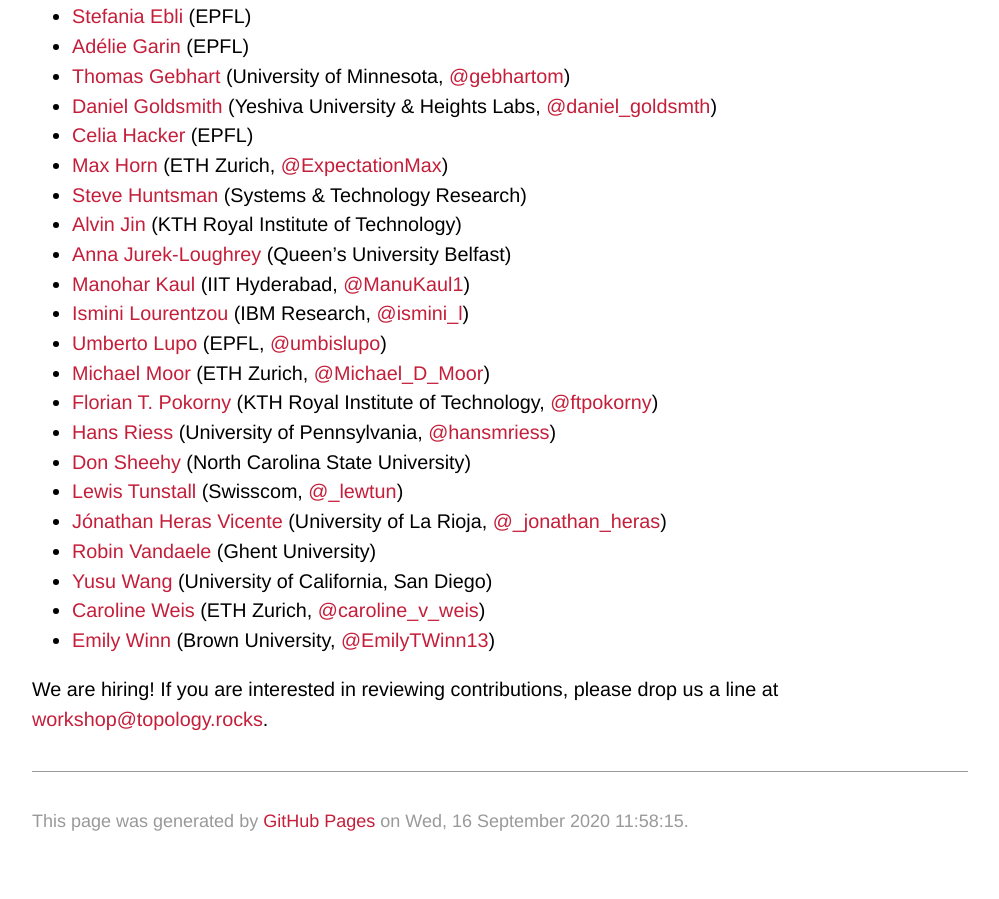
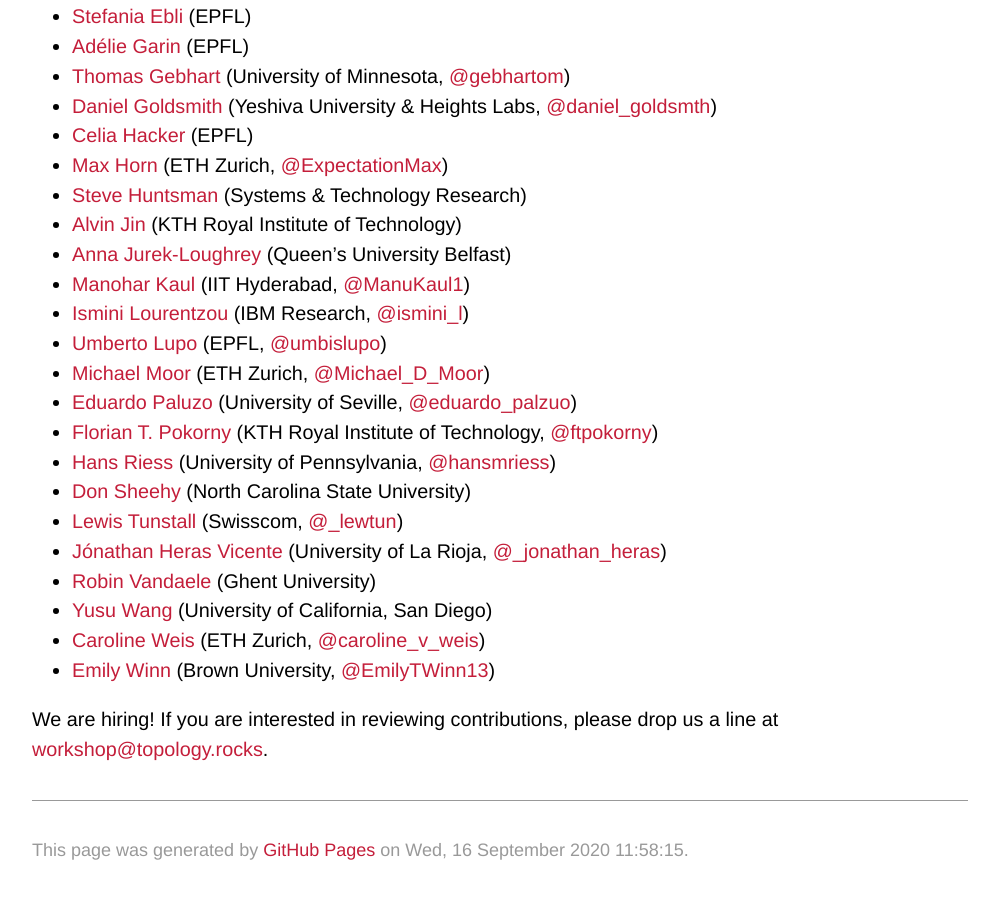
Before and after one commit to tda-in-ml/tda-in-ml.github.io, a Jekyll site: the page built from committee.md, in a window 1280 px wide and 900 px high, scrolled down 887 px. Shown: the whole window, without its empty margins (140-1139 px from the left). Built offline with Jekyll 4.4.1, drawn with Linux system fonts in a browser that asks for light colours; some web fonts are replaced; our own code applies the rules of GitHub Pages for plain Markdown files; before the commit the page ends 1758 px from its top, so only the background shows below that.

Commit message:
Extended programme committee page

```diff
--- a/committee.md
+++ b/committee.md
@@ -29,6 +29,7 @@ linchpin in ensuring high-quality reviews of all scientific contributions:
 - [Ismini Lourentzou](https://isminoula.github.io) (IBM Research, [@ismini_l](https://twitter.com/ismini_l))
 - [Umberto Lupo](https://github.com/ulupo) (EPFL, [@umbislupo](https://twitter.com/umbislupo))
 - [Michael Moor](https://www.michaelmoor.ml/) (ETH Zurich, [@Michael_D_Moor](https://twitter.com/Michael_D_Moor))
+- [Eduardo Paluzo](https://personal.us.es/epaluzo/index.html) (University of Seville, [@eduardo_palzuo](https://twitter.com/eduardo_paluzo))
 - [Florian T. Pokorny](http://www.csc.kth.se/~fpokorny) (KTH Royal Institute of Technology, [@ftpokorny](https://twitter.com/ftpokorny))
 - [Hans Riess](https://hans-riess.github.io) (University of Pennsylvania, [@hansmriess](https://twitter.com/hansmriess))
 - [Don Sheehy](http://donsheehy.net) (North Carolina State University)
```
